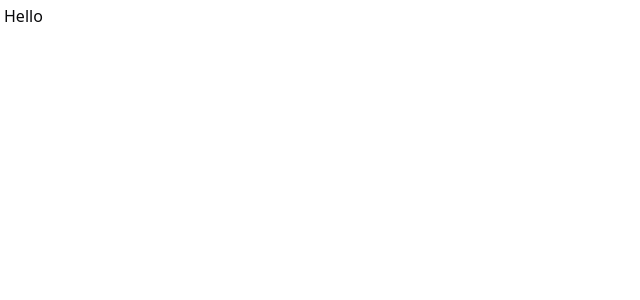
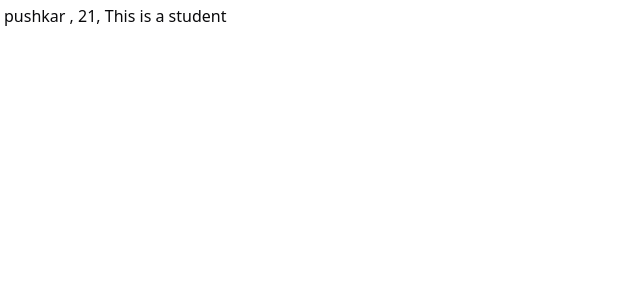
Before and after one commit to protoxianyx/moneymanager, a Next.js app: page / in a window 1280 px wide. Shown: the top 300 px of the page, without its empty margins (0-640 px from the left). Built offline with nearby package versions, Linux system fonts and the light colour scheme.

Commit message:
Use of FC and props

```diff
--- a/app/components/Users.tsx
+++ b/app/components/Users.tsx
@@ -1,4 +1,4 @@
-import React, { ReactNode } from "react";
+import React, { FC } from "react";
 
 // type UserShape = {
 //   name: string;
@@ -6,16 +6,15 @@ import React, { ReactNode } from "react";
 //   isStudent: boolean;
 // };
 
-// interface UserShape {
-//   name: string;
-//   age: number;
-//   isStudent: boolean;
-// }
-
 interface UserShape {
-children: ReactNode
+  name: string;
+  age: number;
+  isStudent: boolean;
 }
 
+// interface UserShape {
+// children: ReactNode
+// }
 
 // const Users = ({ name, age, isStudent }: UserShape) => {
 //   return (
@@ -27,15 +26,14 @@ children: ReactNode
 //   );
 // };
 
-
-const Users = ({ children }: UserShape) => {
+const Users: FC<UserShape> = ({ name, age, isStudent }) => {
   return (
-      <div>
-          <h1>{children}</h1>
-
+    <div>
+      <h1>
+        {name} , {age}, {isStudent ? "This is a student" : "False"}
+      </h1>
     </div>
   );
 };
 
-
 export default Users;
--- a/app/page.tsx
+++ b/app/page.tsx
@@ -14,11 +14,11 @@ const page = () => {
 
   return (
 
-    // <Users name="pushkar" age={21} isStudent={true} />
+    <Users name="pushkar" age={21} isStudent={true} />
 
-    <Users>
-      <p>Hello</p>
-    </Users>
+    // <Users>
+    //   <p>Hello</p>
+    // </Users>
 
   );
 };
```
